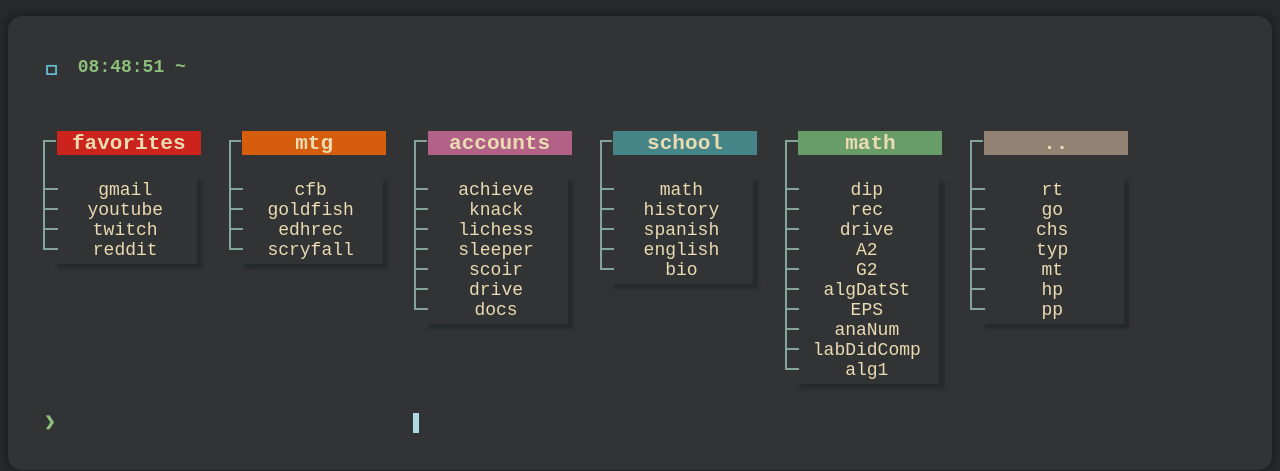
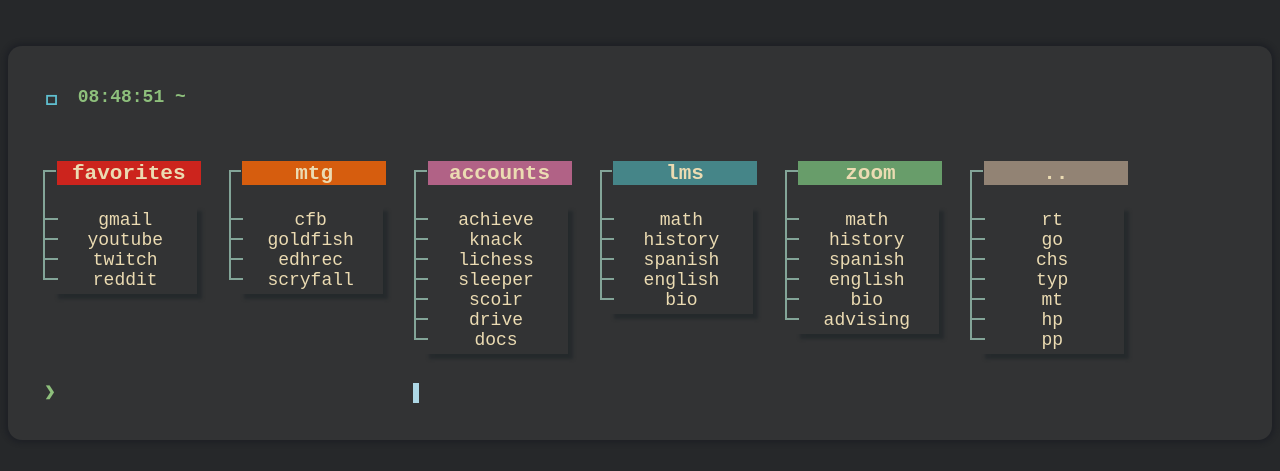
Before and after one commit to winstoningalls/chromeStartpage, a browser extension: page myStartpage/index.html in a window 1280 px wide. Shown: the part 157-628 px from the top of the page. Drawn offline with Linux system fonts and the light colour scheme.

Commit message:
added zoom links

```diff
--- a/myStartpage/index.html
+++ b/myStartpage/index.html
@@ -42,7 +42,7 @@
 				</div>
 			</div>
 			<div class="all">
-				<div class="title linux"><h3>school</h3></div>
+				<div class="title linux"><h3>lms</h3></div>
 				<div class="linksbox">
 					<li><a href="https://headroyce.myschoolapp.com/app/student#academicclass/88880681/0/bulletinboard"><p>math</p></a></li>
 					<li><a href="https://headroyce.myschoolapp.com/app/student#academicclass/88880599/0/bulletinboard"><p>history</p></a></li>
@@ -52,18 +52,14 @@
 				</div>
 			</div>
 			<div class="all">
-				<div class="title math"><h3>math</h3></div>
+				<div class="title math"><h3>zoom</h3></div>
 				<div class="linksbox">
-					<li><a href="http://www.dm.unipi.it/webnew/it/cds/home-cds"><p>dip</p></a></li>
-					<li><a href="https://drive.google.com/drive/u/2/folders/10rKX30UqeyPb5pnWOpNdAfgzVBurDJve">rec</p></a></li>
-					<li><a href="https://drive.google.com/drive/folders/1vlbpVPOzmh5gO7906Y0xref-VB7st3Yv">drive</p></a></li>
-					<li><a href="https://elearning.dm.unipi.it/course/view.php?id=197"><p>A2</p></a></li>
-					<li><a href="https://elearning.dm.unipi.it/course/view.php?id=193"><p>G2</p></a></li>
-					<li><a href="http://didawiki.cli.di.unipi.it/doku.php/matematica/asd/asd_20/start"><p>algDatSt</p></a></li>
-					<li><a href="https://elearning.dm.unipi.it/course/view.php?id=233"><p>EPS</p></a></li>
-					<li><a href="https://elearning.dm.unipi.it/course/view.php?id=202"><p>anaNum</p></a></li>
-					<li><a href="https://elearning.dm.unipi.it/course/view.php?id=236"><p>labDidComp</p></a></li>
-					<li><a href="https://elearning.dm.unipi.it/course/view.php?id=190"><p>alg1</p></a></li>
+					<li><a href="https://us02web.zoom.us/j/86156884348?pwd=aHMrckFUY0V6dE10OXIvVUxNbytOdz09#success"><p>math</p></a></li>
+					<li><a href="https://us02web.zoom.us/j/89147274052?pwd=Z2lySi9LVVlhYWE5RE9WRHcvMjhldz09#success">history</p></a></li>
+					<li><a href="https://us02web.zoom.us/j/2699179363#success">spanish</p></a></li>
+					<li><a href="https://us02web.zoom.us/j/6157735386#success"><p>english</p></a></li>
+					<li><a href="https://us02web.zoom.us/j/8100349571?pwd=SmlLRnUxYWZabjlFYnpBcUtHcUVhQT09#success"><p>bio</p></a></li>
+					<li><a href="https://headroyce-org.zoom.us/j/83636858091?pwd=WUg4VEc4SHBMc3dKOFJEYUdtTFhFdz09#success"><p>advising</p></a></li>
 				</div>
 			</div>
 			<div class="all">
```
